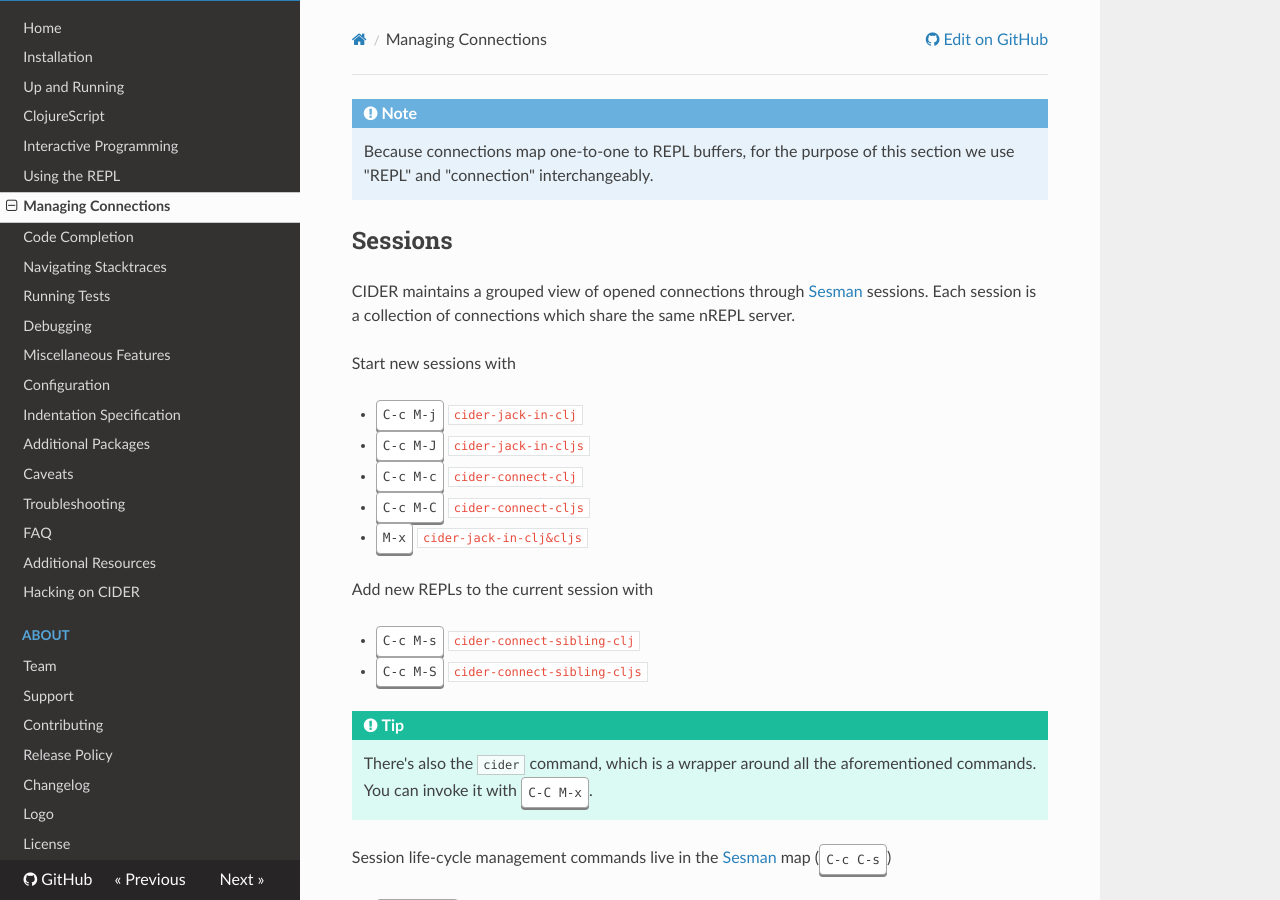
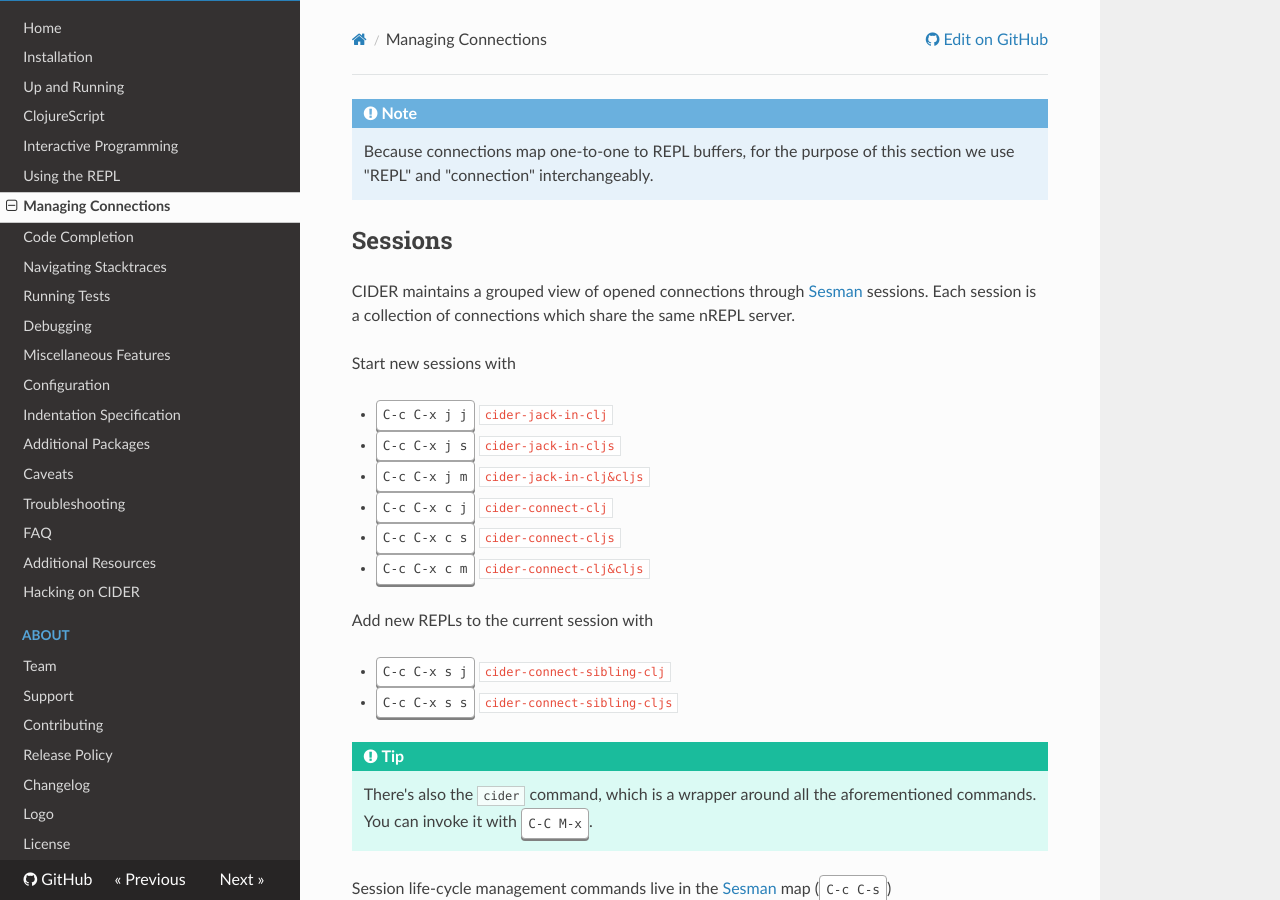
Before and after one commit to clojure-emacs/cider, an MkDocs documentation site: the page built from doc/managing_connections.md, in a window 1280 px wide and 900 px high. Built offline with MkDocs 1.6.1, drawn with Linux system fonts in a browser that asks for light colours; nearby versions of some CDN libraries; old or Windows-style settings are respelled for this version of MkDocs.

Commit message:
[Fix #2337] Add `cider-start-map` and bind to `C-c C-x`

```diff
--- a/doc/managing_connections.md
+++ b/doc/managing_connections.md
@@ -11,16 +11,18 @@
 
 Start new sessions with
 
-   - <kbd>C-c M-j</kbd> `cider-jack-in-clj`
-   - <kbd>C-c M-J</kbd> `cider-jack-in-cljs`
-   - <kbd>C-c M-c</kbd> `cider-connect-clj`
-   - <kbd>C-c M-C</kbd> `cider-connect-cljs`
-   - <kbd>M-x</kbd> `cider-jack-in-clj&cljs`
+   - <kbd>C-c C-x j j</kbd> `cider-jack-in-clj`
+   - <kbd>C-c C-x j s</kbd> `cider-jack-in-cljs`
+   - <kbd>C-c C-x j m</kbd> `cider-jack-in-clj&cljs`
+
+   - <kbd>C-c C-x c j</kbd> `cider-connect-clj`
+   - <kbd>C-c C-x c s</kbd> `cider-connect-cljs`
+   - <kbd>C-c C-x c m</kbd> `cider-connect-clj&cljs`
 
 Add new REPLs to the current session with
 
-   - <kbd>C-c M-s</kbd> `cider-connect-sibling-clj`
-   - <kbd>C-c M-S</kbd> `cider-connect-sibling-cljs`
+   - <kbd>C-c C-x s j</kbd> `cider-connect-sibling-clj`
+   - <kbd>C-c C-x s s</kbd> `cider-connect-sibling-cljs`
 
 !!! Tip
 
```
Also changed, not shown: 2 other files.
